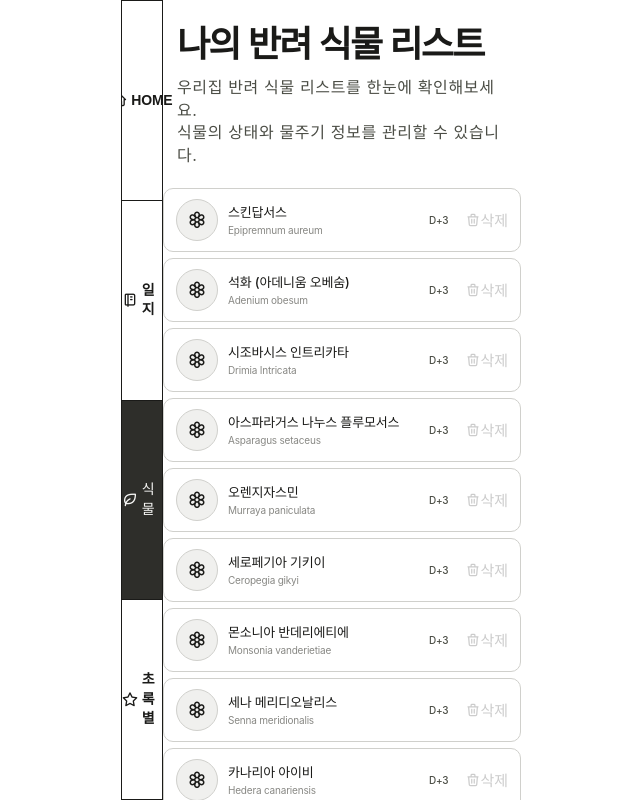
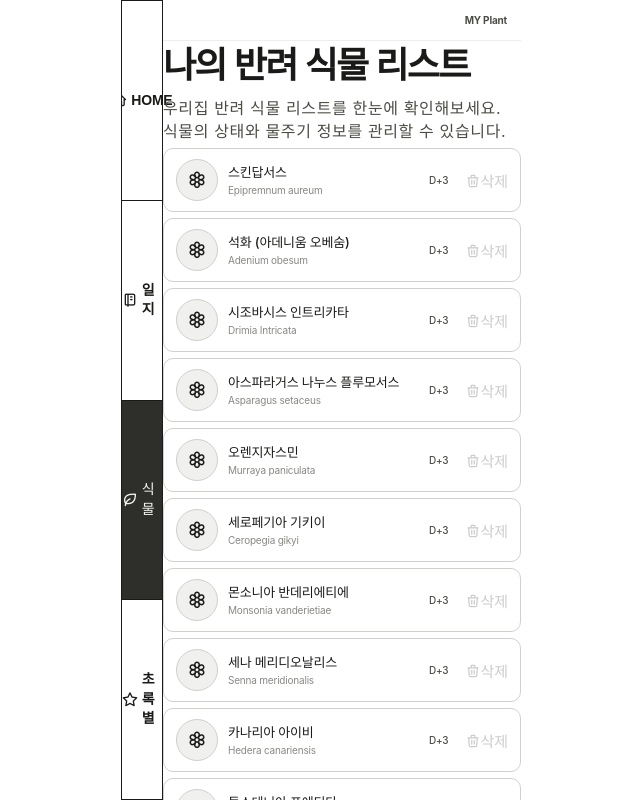
Before and after one commit to chungmya/toyproject.plantPlanner, a Vue app: page /plant/list in a window 1280 px wide. Shown: the whole page, without its empty margins (319-959 px from the left). Built offline with nearby package versions, Linux system fonts and the light colour scheme; data requests are answered from the project's data file; a web font is replaced by a local one.

Commit message:
[fix] 상단 로고 추가, home 물주기 추가중

```diff
--- a/index.html
+++ b/index.html
@@ -1,5 +1,6 @@
 <!doctype html>
 <html lang="en">
+
 <head>
   <meta charset="UTF-8" />
   <link rel="icon" type="image/svg+xml" href="/favicon.svg" />
@@ -7,8 +8,10 @@
   <title>toyproject.plant</title>
   <link rel="stylesheet" href="https://cdn.jsdelivr.net/npm/@tabler/icons-webfont@latest/tabler-icons.min.css">
 </head>
+
 <body>
-    <div id="app"></div>
+  <div id="app" class="app"></div>
   <script type="module" src="/src/main.js"></script>
 </body>
+
 </html>
--- a/src/App.vue
+++ b/src/App.vue
@@ -5,19 +5,67 @@ const route = useRoute();
 </script>
 
 <template>
-  <nav class="tab-bar">
-    <RouterLink to="/" class="tab-bar__item" :class="{ 'tab-bar__item--active': route.path === '/' }">
-      <p class="menu-name"><i class="ti ti-home" aria-hidden="true"></i> <span>HOME</span></p>
+  <div class="app-inner">
+    <nav
+      class="tab-bar"
+      aria-label="주요 메뉴"
+    >
+      <RouterLink
+        to="/"
+        class="tab-bar__item"
+        :class="{ 'tab-bar__item--active': route.path === '/' }"
+      >
+        <p class="menu-name">
+          <i
+            class="ti ti-home"
+            aria-hidden="true"
+          ></i>
+          <span>HOME</span>
+        </p>
       </RouterLink>
-    <RouterLink to="/diary" class="tab-bar__item" :class="{ 'tab-bar__item--active': route.path === '/diary' }">
-      <p class="menu-name"><i class="ti ti-notebook" aria-hidden="true"></i> <span>일지</span></p>
+      <RouterLink
+        to="/diary"
+        class="tab-bar__item"
+        :class="{ 'tab-bar__item--active': route.path === '/diary' }"
+      >
+        <p class="menu-name">
+          <i
+            class="ti ti-notebook"
+            aria-hidden="true"
+          ></i>
+          <span>일지</span>
+        </p>
       </RouterLink>
-    <RouterLink to="/plant/list" class="tab-bar__item" :class="{ 'tab-bar__item--active': route.path === '/plant/list' }">
-      <p class="menu-name"><i class="ti ti-leaf" aria-hidden="true"></i> <span>식물</span></p>
+      <RouterLink
+        to="/plant/list"
+        class="tab-bar__item"
+        :class="{ 'tab-bar__item--active': route.path === '/plant/list' }"
+      >
+        <p class="menu-name">
+          <i
+            class="ti ti-leaf"
+            aria-hidden="true"
+          ></i>
+          <span>식물</span>
+        </p>
       </RouterLink>
-    <RouterLink to="/favorite" class="tab-bar__item" :class="{ 'tab-bar__item--active': route.path === '/favorite' }">
-      <p class="menu-name"><i class="ti ti-star" aria-hidden="true"></i> <span>초록별</span></p>
+      <RouterLink
+        to="/favorite"
+        class="tab-bar__item"
+        :class="{ 'tab-bar__item--active': route.path === '/favorite' }"
+      >
+        <p class="menu-name">
+          <i
+            class="ti ti-star"
+            aria-hidden="true"
+          ></i>
+          <span>초록별</span>
+        </p>
       </RouterLink>
     </nav>
+  </div>
+  <main>
+    <h1 class="app__title">MY Plant</h1>
     <RouterView />
+  </main>
 </template>
--- a/src/assets/scss/main.scss
+++ b/src/assets/scss/main.scss
@@ -94,15 +94,32 @@ body {
 }
 
 #app {
-  max-width: 400px;
-  margin: 0 auto;
-
   display: flex;
   flex-direction: row;
   height: 100vh;
   max-width: 40rem;
   margin: 0 auto;
   overflow: hidden;
-  background: #ffff;
-  //border: 1px solid #000;
+  background: #fff;
+
+  .app-inner {
+      flex-shrink: 0;
+      border-bottom: 1px solid #eee;
+    }
+
+  .app__title {
+    font-size: 1rem;
+    font-weight: 700;
+    line-height: 2;
+    text-align: right;
+    border-bottom: 1px solid #eee;
+    padding: 1rem 1.4rem;
+  }
+
+  > main {
+    flex: 1;
+    overflow-y: auto;
+    min-width: 0;
+
+  }
 }
--- a/src/assets/scss/pages/HomeView.scss
+++ b/src/assets/scss/pages/HomeView.scss
@@ -6,9 +6,9 @@
   display: flex;
   flex-direction: column;
   min-width: 0;
+  padding: 2rem 1.4rem 1.6rem;
 
   &__banner {
-    padding: 2rem 1.4rem 1.6rem;
     display: flex;
     flex-direction: column;
     gap: 0.2rem;
--- a/src/views/HomeView.vue
+++ b/src/views/HomeView.vue
@@ -7,6 +7,11 @@
           오늘의 식물을 소개합니다. <br />매일 새로운 식물 친구를 만나보세요.
         </h1>
       </div>
+    </div>
+
+    <!--
+    슬라이드 배너
+      -->
     <div
       class="home__banner-slider"
       role="region"
@@ -44,6 +49,28 @@
         ></button>
       </div>
     </div>
+
+    <!-- 물주기 임박 리스트 -->
+    <div class="home__content">
+      <section
+        class="home__watering"
+        aria-labelledby="watering-title"
+      >
+        <h2
+          id="watering-title"
+          class="home__watering-title"
+        >
+          💧 식집사님, 물 시중이 필요해요
+        </h2>
+        <ul class="watering-list">
+          <li class="watering-list__item">
+            <RouterLink>
+              <strong class="watering-list__name"></strong>
+              <span class="watering-list__dday"></span>
+            </RouterLink>
+          </li>
+        </ul>
+      </section>
     </div>
   </div>
 </template>
@@ -59,6 +86,8 @@ import "@/assets/scss/pages/HomeView.scss"; //scss 파일 import
 import banner01 from "@/assets/images/home-banner01.png";
 import banner02 from "@/assets/images/home-banner02.png";
 import banner03 from "@/assets/images/home-banner03.png";
+
+const plantStore = usePlantStore();
 
 const bnrimgs = [
   { id: 1, image: banner01, name: "알부카 콘코르디아나" },
--- a/src/views/PlantListView.vue
+++ b/src/views/PlantListView.vue
@@ -1,4 +1,3 @@
-vue
 <template>
   <div class="plant-list">
     <div class="home__banner">
@@ -35,6 +34,7 @@ import { usePlantStore } from "@/stores/plant";
 import PlantCard from "@/components/plant/PlantCard.vue";
 
 const plantStore = usePlantStore();
+
 const props = defineProps({
   id: Number,
   name: String,
```
Lines whose indentation alone changed are shown as unchanged.
